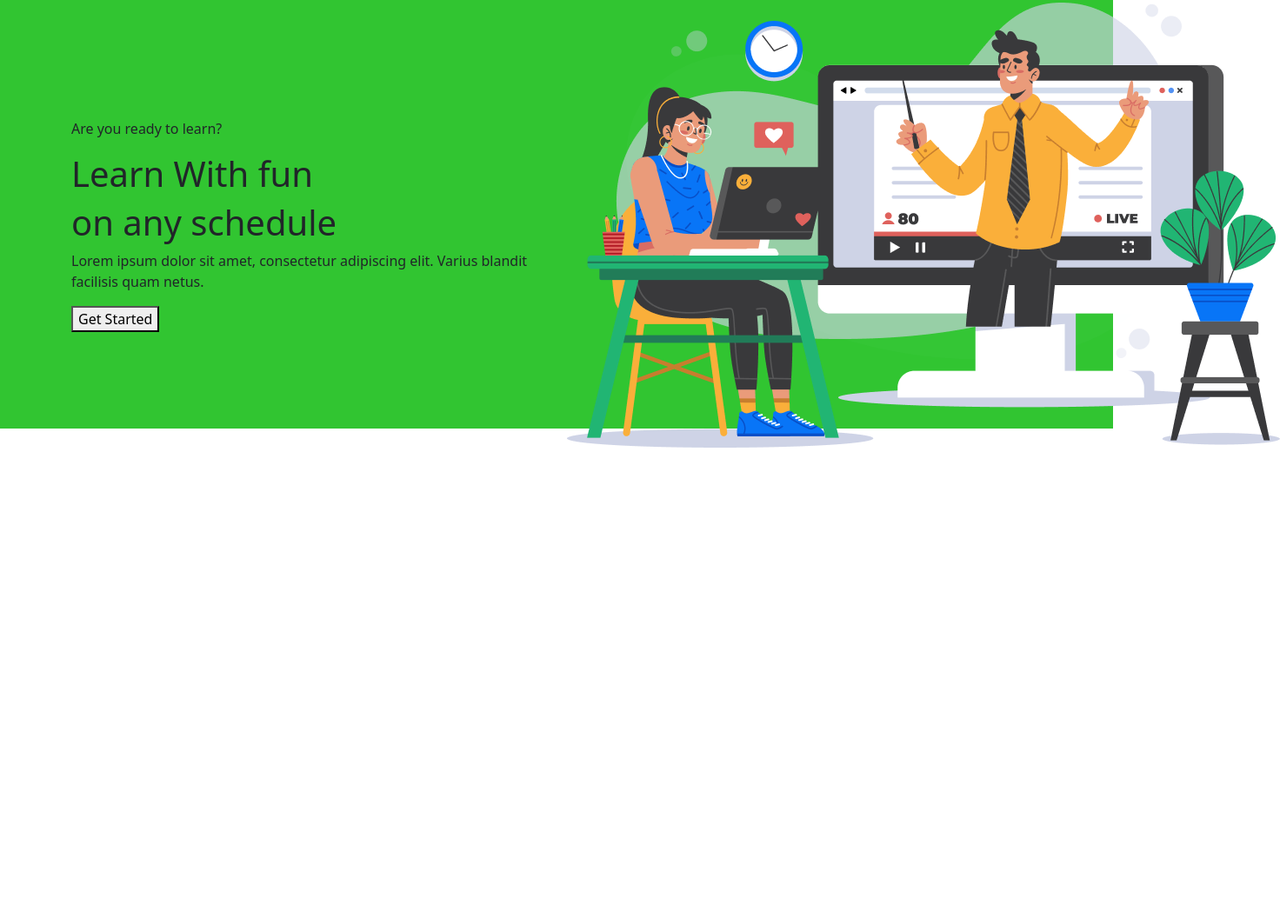
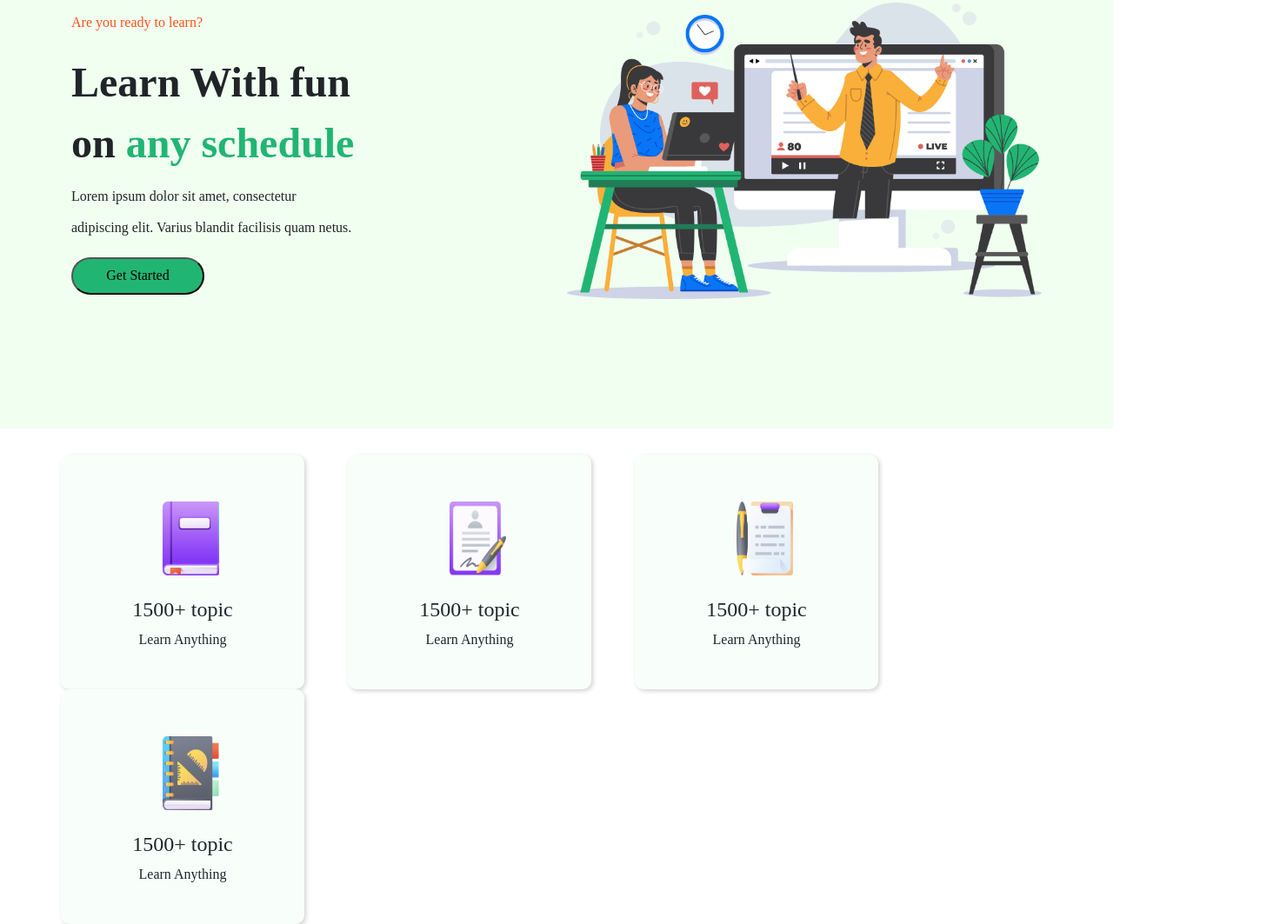
Before and after one commit to Firoz-Alam/E-School, a plain HTML site: page index.html in a window 1280 px wide. Shown: the part 83-1146 px from the top of the page at 87% size, 1472 px wide, since content can reach past the window. Before the commit the page ends 800 px from the top, so only its background shows below. Drawn offline with nearby package versions, Linux system fonts and the light colour scheme.

Commit message:
second part complete and edited done

```diff
--- a/index.html
+++ b/index.html
@@ -31,7 +31,7 @@
                         <a class="nav-link" href="#others">Others</a>
                       </li>
                       <li class="nav-item">
-                        <a class="nav-link" href="blog">Blog</a>
+                        <a class="nav-link" href="#blog">Blog</a>
                       </li>
                       <li class="nav-item">
                         <button class="sign-btn">Sign in</button>
@@ -43,21 +43,62 @@
 
                 <div class="row align-items-center">
                     <div class="col-md-6 side1">
-                        <p>Are you ready to learn?</p>
-                        <h1>Learn With fun </h1>
-                        <h1>on <span class="text-col"> any schedule</span></h1>
-                        <p>Lorem ipsum dolor sit amet, consectetur adipiscing elit. Varius blandit facilisis quam netus.</p>
-                        <button>Get Started</button>
+                        <p class="txt-sm-size bg-red">Are you ready to learn?</p>
+                        <h1 class="ban-text">Learn With fun <br> on <span class="text-col"> any schedule</span></h1>
+                        <p class="txt-sm-size">Lorem ipsum dolor sit amet, consectetur <br> adipiscing elit. Varius blandit facilisis quam netus.</p>
+                        <button class="get-btn">Get Started</button>
                     </div>
                     <div class="col-md-6">
-                        <img src="images/Photos/Illustration.png" alt="">
+                        <img class="img-ban" src="images/Photos/Illustration.png" alt="">
                     </div>
                 </div>
+        </div>
+    </div>
+
+    <div class="container cont">
+
+      <div class="row">
+        <div class="col-md-3 cat-col d-flex justify-content-center align-items-center pad">
+          <div >
+            <img class="cat-pic" src="images/ICON/book.png" alt="">
+            <div>
+              <h2 class="txt-md-size">1500+ topic</h2>
+              <p class="txt-sm-size-2">Learn Anything</p>
+            </div>
+
+          </div>
+
+        </div>
+
+        <div class="col-md-3 cat-col d-flex justify-content-center align-items-center pad">
+          <div>
+            <img class="cat-pic" src="images/ICON/Student.png" alt="">
+            <h2 class="txt-md-size">1500+ topic</h2>
+            <p class="txt-sm-size-2">Learn Anything</p>
+          </div>
+
+        </div>
+
+        <div class="col-md-3 cat-col d-flex justify-content-center align-items-center pad">
+          <div>
+            <img class="cat-pic" src="images/ICON/Test.png" alt="">
+            <h2 class="txt-md-size">1500+ topic</h2>
+            <p class="txt-sm-size-2">Learn Anything</p>
+          </div>
+
+        </div>
+        <div class="col-md-3 cat-col d-flex justify-content-center align-items-center pad">
+          <div>
+            <img class="cat-pic" src="images/ICON/Students.png" alt="">
+            <h2 class="txt-md-size">1500+ topic</h2>
+            <p class="txt-sm-size-2">Learn Anything</p>
+          </div>
 
         </div>
 
 
 
+      </div>
     </div>
 
     <!-- JavaScript plugin -->
--- a/style.css
+++ b/style.css
@@ -1,18 +1,27 @@
+*{
+    font-family: poppins;
+}
+
 .container-contain{
-    position: absolute;
+   position: relative;
     width: 100%;
     height: 576px;
     left: 0px;
     top: 0px;
-    background-color: #31c531;
+    background-color: #F0FFF0;
 }
 
 .bg{
-    background-color: #31c531;
+    background-color: #F0FFF0;
 }
 .logo-img{
     width: 200px;
     height: 60px;
+}
+
+.img-ban{
+    width: 100%;
+    height: 100%;
 }
 
 .sign-btn{
@@ -21,3 +30,66 @@
     background: #21B573;
     border-radius: 33px;
 }
+.get-btn{
+    height: 43px;
+    width: 153px;
+    border-radius: 33px;
+    padding: 12px, 36px, 12px, 36px;
+    background: #21B573;
+
+
+}
+.cont{
+    margin-top: 30px;
+}
+
+.cat-pic{
+    width: 65px;
+    height: 85px;
+    margin: 25px 0px 25px 35px;
+
+}
+.cat-col{
+    width: 280px;
+    height: 270px;
+    background: #F8FFFB;
+    border-radius: 10px;
+    box-shadow: 2px 2px 5px lightgray;
+}
+.pad{
+    margin-right: 50px;
+
+}
+
+.txt-sm-size{
+    font-size: 16px;
+    font-family: poppins;
+    font-weight: 400;
+    line-height: 36px;
+}
+.txt-sm-size-2{
+    font-size: 16px;
+    font-family: poppins;
+    font-weight: 400;
+    line-height: 24px;
+    text-align: center;
+}
+.bg-red{
+    color: #FD511A;
+
+}
+.text-col{
+    color: #21B573;
+}
+.ban-text{
+    font-weight: 700;
+    font-family: poppins;
+    font-size: 48px;
+    line-height: 70px;
+
+}
+
+
+.txt-md-size{
+    font-size: 24px;
+}
```
